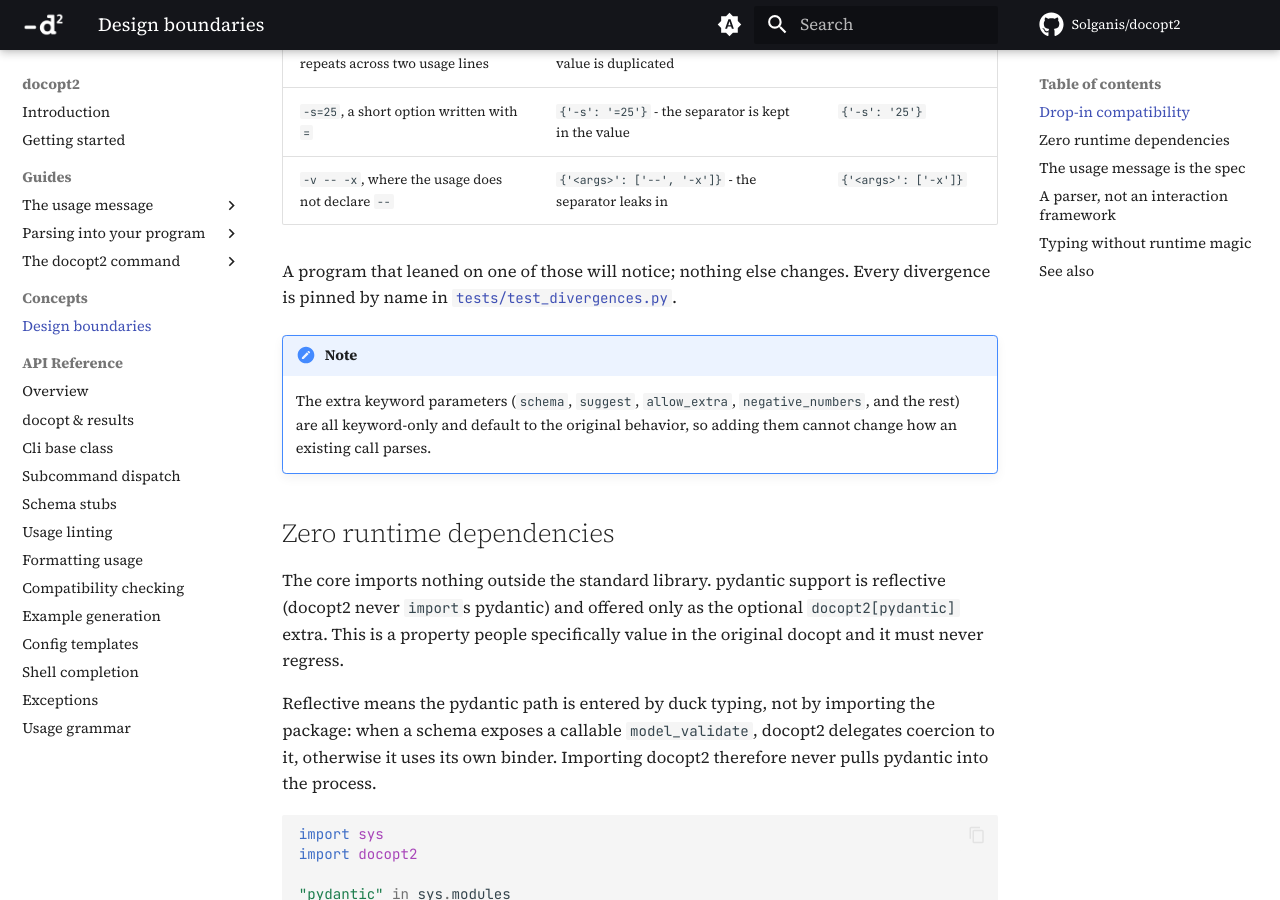
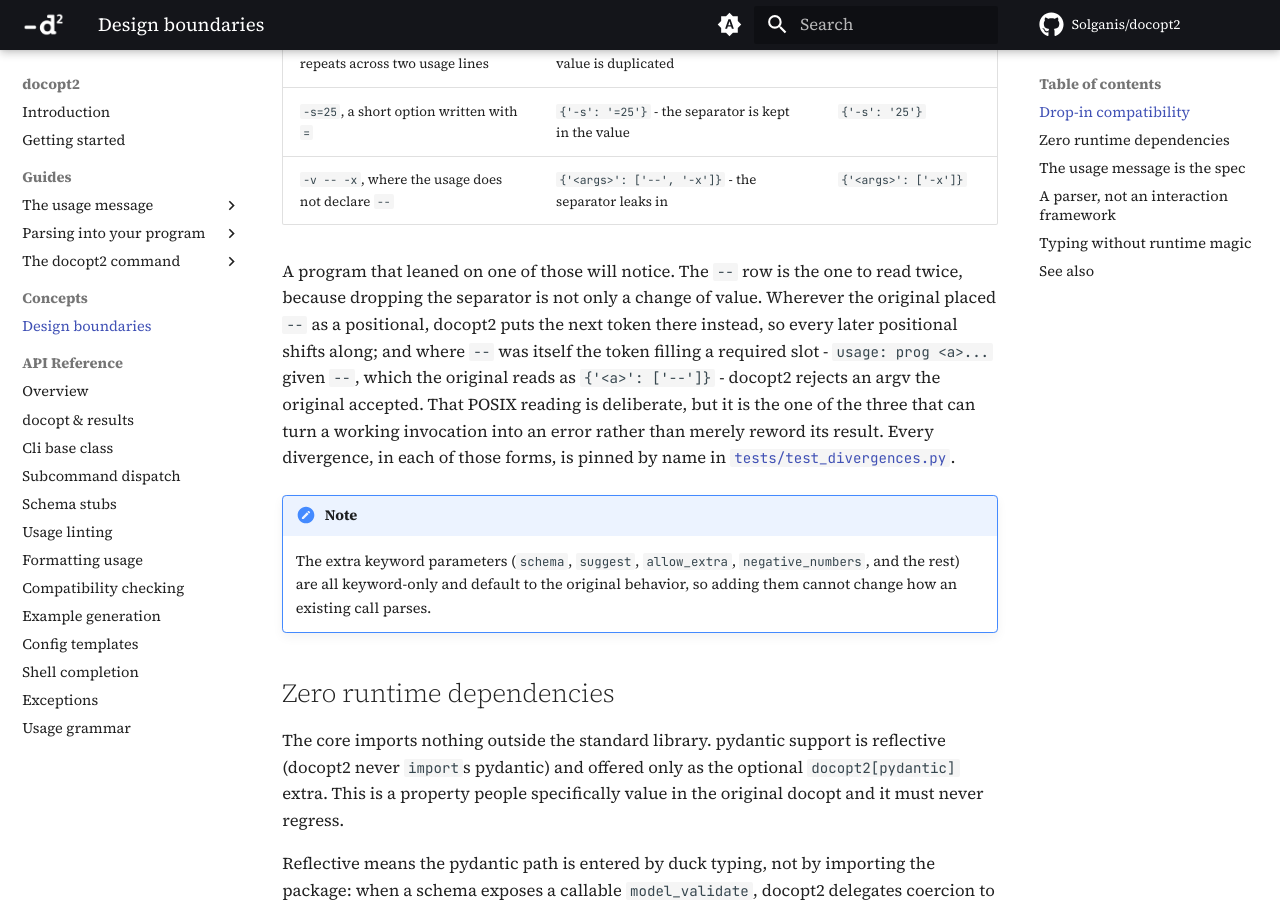
Before and after one commit to Solganis/docopt2, an MkDocs documentation site: the page built from docs/concepts/design-boundaries.md, in a window 1280 px wide and 900 px high, scrolled down 930 px. Built offline with MkDocs 1.6.1 and Material for MkDocs 9.7.7, drawn with Linux system fonts in a browser that asks for light colours; comment, search, counter and statistics services are not loaded.

Commit message:
docs: state what dropping an undeclared -- really changes

```diff
--- a/docs/concepts/design-boundaries.md
+++ b/docs/concepts/design-boundaries.md
@@ -32,8 +32,14 @@ differs. A differential run over a corpus of usage messages found exactly these
 | `-s=25`, a short option written with `=` | `{'-s': '=25'}` - the separator is kept in the value | `{'-s': '25'}` |
 | `-v -- -x`, where the usage does not declare `--` | `{'<args>': ['--', '-x']}` - the separator leaks in | `{'<args>': ['-x']}` |
 
-A program that leaned on one of those will notice; nothing else changes. Every divergence is pinned by
-name in [`tests/test_divergences.py`](https://github.com/Solganis/docopt2/blob/main/tests/test_divergences.py).
+A program that leaned on one of those will notice. The `--` row is the one to read twice, because dropping
+the separator is not only a change of value. Wherever the original placed `--` as a positional, docopt2 puts
+the next token there instead, so every later positional shifts along; and where `--` was itself the token
+filling a required slot - `usage: prog <a>...` given `--`, which the original reads as `{'<a>': ['--']}` -
+docopt2 rejects an argv the original accepted. That POSIX reading is deliberate, but it is the one of the
+three that can turn a working invocation into an error rather than merely reword its result. Every
+divergence, in each of those forms, is pinned by name in
+[`tests/test_divergences.py`](https://github.com/Solganis/docopt2/blob/main/tests/test_divergences.py).
 
 !!! note
     The extra keyword parameters (`schema`, `suggest`, `allow_extra`, `negative_numbers`, and the rest)
```
